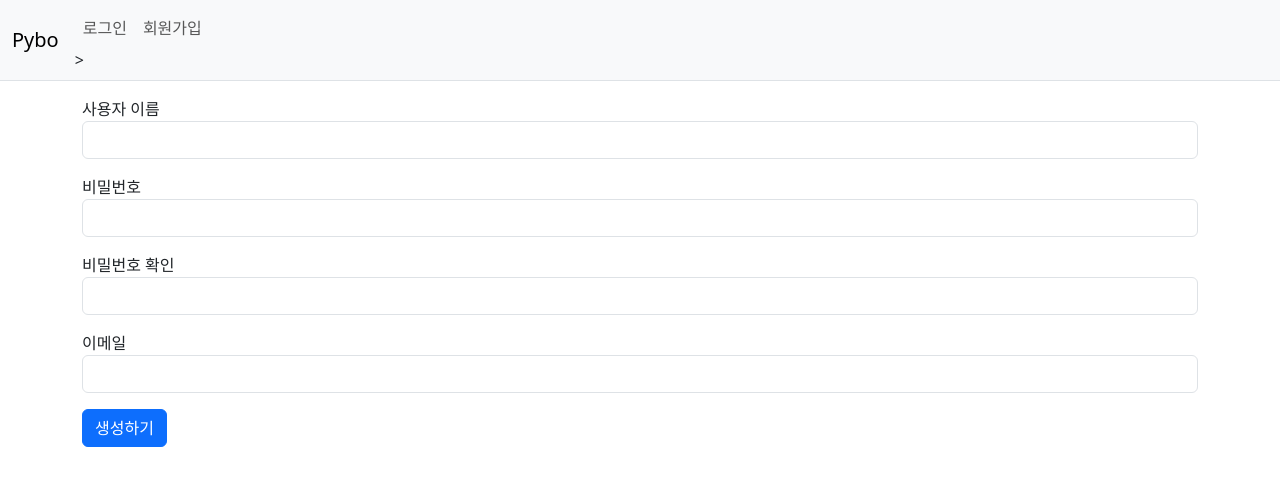
After one commit to portion-jack/djagno_practice, a Django app: page /common/signup/ in a window 1280 px wide. The commit adds this page. Shown: the top 486 px of the page. Run offline with Django 4.2, Linux system fonts and the light colour scheme; some libraries are stand-ins or nearby versions.

Commit message:
2nd commit

```diff
--- /dev/null
+++ b/common/forms.py
@@ -0,0 +1,11 @@
+from django import forms
+from django.contrib.auth.forms import UserCreationForm
+from django.contrib.auth.models import User
+
+
+class UserForm(UserCreationForm):
+    email = forms.EmailField(label='이메일')
+
+    class Meta:
+        model = User
+        fields = ('username', 'password1', 'password2', 'email')
--- a/common/urls.py
+++ b/common/urls.py
@@ -1,9 +1,11 @@
 from django.urls import path
 from django.contrib.auth import views as auth_views
+from . import views
 
 app_name = 'common'
 
 urlpatterns = [
-    path("login/",auth_views.LoginView.as_view(template_name='common/login.html'),name='login'),
-    path('logout/',auth_views.LogoutView.as_view(), name='logout'),
+    path("login/", auth_views.LoginView.as_view(template_name='common/login.html'), name='login'),
+    path('logout/', auth_views.LogoutView.as_view(), name='logout'),
+    path('signup/', views.signup, name='signup')
 ]
--- a/common/views.py
+++ b/common/views.py
@@ -1,3 +1,20 @@
-from django.shortcuts import render
+from django.contrib.auth import authenticate, login
+from django.shortcuts import render, redirect
+from .forms import UserForm
+
 
 # Create your views here.
+
+def signup(request):
+    if request.method == 'POST':
+        form = UserForm(request.POST)
+        if form.is_valid():
+            form.save()
+            username = form.cleaned_data.get("username")
+            raw_password = form.cleaned_data.get('password1')
+            user = authenticate(username=username, password=raw_password)
+            login(request, user)
+            return redirect('index')
+    else:
+        form = UserForm()
+    return render(request, 'common/signup.html', {'form': form})
--- a/config/urls.py
+++ b/config/urls.py
@@ -14,13 +14,13 @@ Including another URLconf
     2. Add a URL to urlpatterns:  path('blog/', include('blog.urls'))
 """
 from django.contrib import admin
-from django.urls import path,include
+from django.urls import path, include
 from pybo import views
 
 # from pybo import views
 urlpatterns = [
     path('admin/', admin.site.urls),
     path('pybo/', include('pybo.urls')),
-    path('common/',include('common.urls')),
-    path('',views.index,name='index'),
+    path('common/', include('common.urls')),
+    path('', views.index, name='index'),
 ]
--- a/pybo/models.py
+++ b/pybo/models.py
@@ -1,8 +1,9 @@
 from django.db import models
-
+from django.contrib.auth.models import User
 # Create your models here.
 
 class Question(models.Model):
+    author = models.ForeignKey(User, on_delete=models.CASCADE)
     subject = models.CharField(max_length=200)
     content = models.TextField()
     create_date = models.DateTimeField()
@@ -10,6 +11,7 @@ class Question(models.Model):
         return self.subject
 
 class Answer(models.Model):
+    author = models.ForeignKey(User, on_delete=models.CASCADE)
     question = models.ForeignKey(Question, on_delete = models.CASCADE)
     content = models.TextField()
     create_date = models.DateTimeField()
--- a/templates/common/login.html
+++ b/templates/common/login.html
@@ -3,6 +3,7 @@
 <div class="container my-3">
     <form method="post" action="{% url 'common:login' %}">
         {% csrf_token %}
+        <input type="hidden" name='next' value='{{ next }}'>
         {% include "form_errors.html" %}
         <div class="mb-3">
             <label for="username">사용자ID</label>
--- /dev/null
+++ b/templates/common/signup.html
@@ -0,0 +1,30 @@
+{% extends "base.html" %}
+{% block content %}
+<div class="container my-3">
+    <form method="post" action="{% url 'common:signup' %}">
+        {% csrf_token %}
+        {% include "form_errors.html" %}
+        <div class="mb-3">
+            <label for="username">사용자 이름</label>
+            <input type="text" class="form-control" name="username" id="username"
+                   value="{{ form.username.value|default_if_none:'' }}">
+        </div>
+        <div class="mb-3">
+            <label for="password1">비밀번호</label>
+            <input type="password" class="form-control" name="password1" id="password1"
+                   value="{{ form.password1.value|default_if_none:'' }}">
+        </div>
+        <div class="mb-3">
+            <label for="password2">비밀번호 확인</label>
+            <input type="password" class="form-control" name="password2" id="password2"
+                   value="{{ form.password2.value|default_if_none:'' }}">
+        </div>
+        <div class="mb-3">
+            <label for="email">이메일</label>
+            <input type="text" class="form-control" name="email" id="email"
+                   value="{{ form.email.value|default_if_none:'' }}">
+        </div>
+        <button type="submit" class="btn btn-primary">생성하기</button>
+    </form>
+</div>
+{% endblock %}
--- a/templates/navbar.html
+++ b/templates/navbar.html
@@ -14,10 +14,14 @@
             <ul class="navbar-nav me-auto mb-2 mb-lg-0">
                 <li class="nav-item">
                     {% if user.is_authenticated %}
-    <a class="nav-link" href="{% url 'common:logout' %}">{{ user.username }} (로그아웃)</a>
-    {% else %}
+                    <a class="nav-link" href="{% url 'common:logout' %}">{{ user.username }} (로그아웃)</a>
+                    {% else %}
                     <a class="nav-link" href="{% url 'common:login' %}">로그인</a>>
-                    <a class="nav-link" href="#">로그인</a>
+                    {% endif %}
+                </li>
+                <li>
+                    {% if not user.is_authenticated %}
+                    <a class="nav-link" href="{% url 'common:signup' %}">회원가입</a>
                     {% endif %}
                 </li>
             </ul>
--- a/templates/pybo/question_detail.html
+++ b/templates/pybo/question_detail.html
@@ -46,7 +46,8 @@
         <!-- 오류표시 -->
         <div class="mb-3">
             <label for="content" class="form-label">답변내용</label>
-            <textarea name="content" id="content" class="form-control" rows="10"></textarea>
+            <textarea {% if not user.is_authenticated %}disabled{% endif %}
+              name="content" id="content" class="form-control" rows="10"></textarea>
         </div>
         <input type="submit" value="답변등록" class="btn btn-primary">
     </form>
```
Also changed, not shown: pybo/views.py (+6 -3 lines), db.sqlite3, pybo/migrations/0002_question_author.py (added), pybo/migrations/0003_answer_author.py (added), 1 other file.
